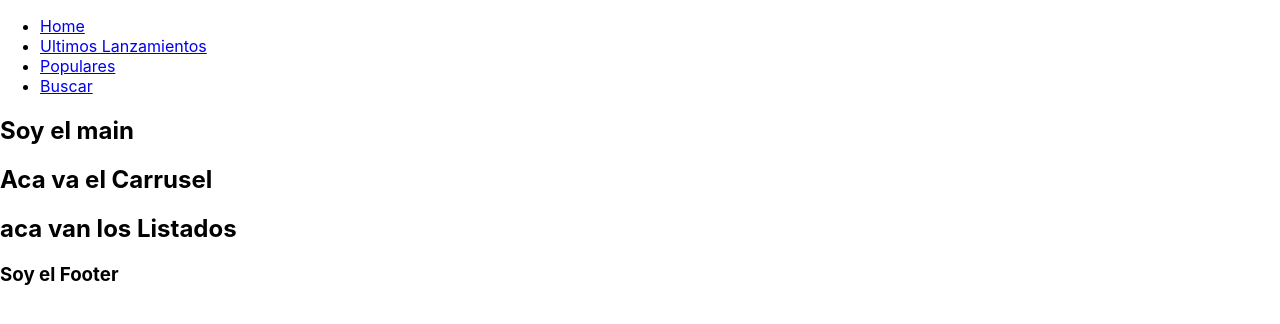
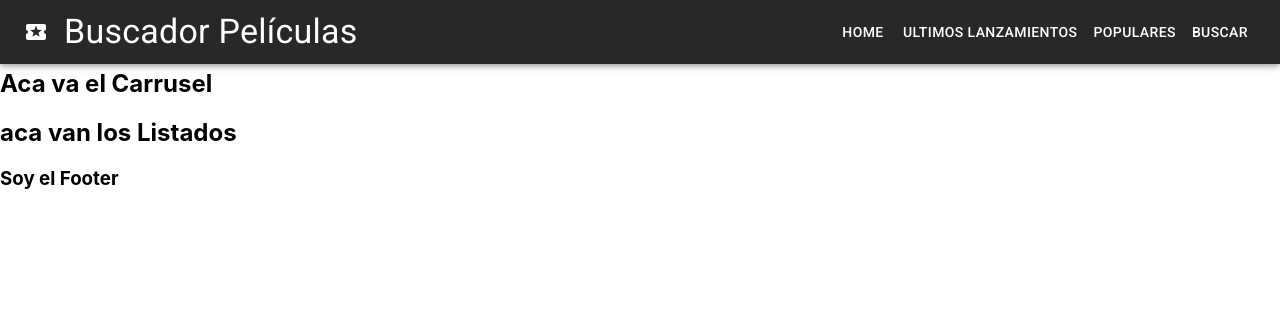
Before and after one commit to Sofiamgarcia93/BuscadorDePeliculas, a React (Create React App) app: page / in a window 1280 px wide. Shown: the top 324 px of the page. Built offline with nearby package versions, Linux system fonts and the light colour scheme.

Commit message:
hago barra de navegacion

```diff
--- a/package.json
+++ b/package.json
@@ -3,10 +3,10 @@
   "version": "0.1.0",
   "private": true,
   "dependencies": {
-    "@emotion/react": "^11.8.1",
+    "@emotion/react": "^11.8.2",
     "@emotion/styled": "^11.8.1",
     "@mui/icons-material": "^5.4.2",
-    "@mui/material": "^5.4.3",
+    "@mui/material": "^5.5.0",
     "@mui/styled-engine-sc": "^5.4.2",
     "@testing-library/jest-dom": "^5.16.2",
     "@testing-library/react": "^12.1.3",
--- a/src/components/Nav.js
+++ b/src/components/Nav.js
@@ -1,19 +1,54 @@
 import { Link } from "react-router-dom";
+import Box from '@mui/material/Box';
+import AppBar from '@mui/material/AppBar';
+import Toolbar from '@mui/material/Toolbar';
+import Typography from '@mui/material/Typography';
+import Button from '@mui/material/Button';
+import MenuIcon from '@mui/icons-material/Menu';
+import TheatersIcon from '@mui/icons-material/Theaters';
+import LocalActivityIcon from '@mui/icons-material/LocalActivity';
+
+const Nav = () =>{
+    return (
+
+        <Box sx={{ flexGrow: 1 }}>
+          <AppBar
+          position="fixed"
+          sx={{ bgcolor: "#282828"}}>
+            <Toolbar>
+              <LocalActivityIcon
+                size="large"
+                edge="start"
+                color="inherit"
+                aria-label="menu"
+                sx={{ mr: 2 }}
+              >
+              <MenuIcon />
+              </LocalActivityIcon>
+              <Typography variant="h4" component="div" sx={{ flexGrow: 1 }}>
+                Buscador Películas
+              </Typography>
+              <Button color="inherit">
+                <Link to="/"  style={{ textDecoration: "none", color: "white" }}> Home </Link>
+              </Button>
+
+              <Button>
+                <Link to="/ultimos-lanzamientos"  style={{ textDecoration: "none", color: "white" }}>Ultimos Lanzamientos</Link>
+              </Button>
+
+              <Button>
+                <Link to="/populares"  style={{ textDecoration: "none", color: "white" }}>Populares </Link>
+              </Button>
+
+              <Button>
+              <Link to="/buscar"  style={{ textDecoration: "none", color: "white" }}>Buscar</Link>
+              </Button>
+            </Toolbar>
+          </AppBar>
+        </Box>
 
 
-const Nav = () =>{
-    return(
-        <div>
-            <ul>
-            <li><Link to="/">Home</Link> </li>
-              <li><Link to="/ultimos-lanzamientos">Ultimos Lanzamientos</Link></li>
-              <li><Link to="/populares">Populares</Link></li>
-              <li><Link to="/buscar">Buscar</Link></li>
-            </ul>
-        </div>
+    )
+  }
 
-    )
-}
-
-
-export default Nav;
+  export default Nav;
```
Also changed, not shown: 1 other file (tests, documents, lock files or other folders).
